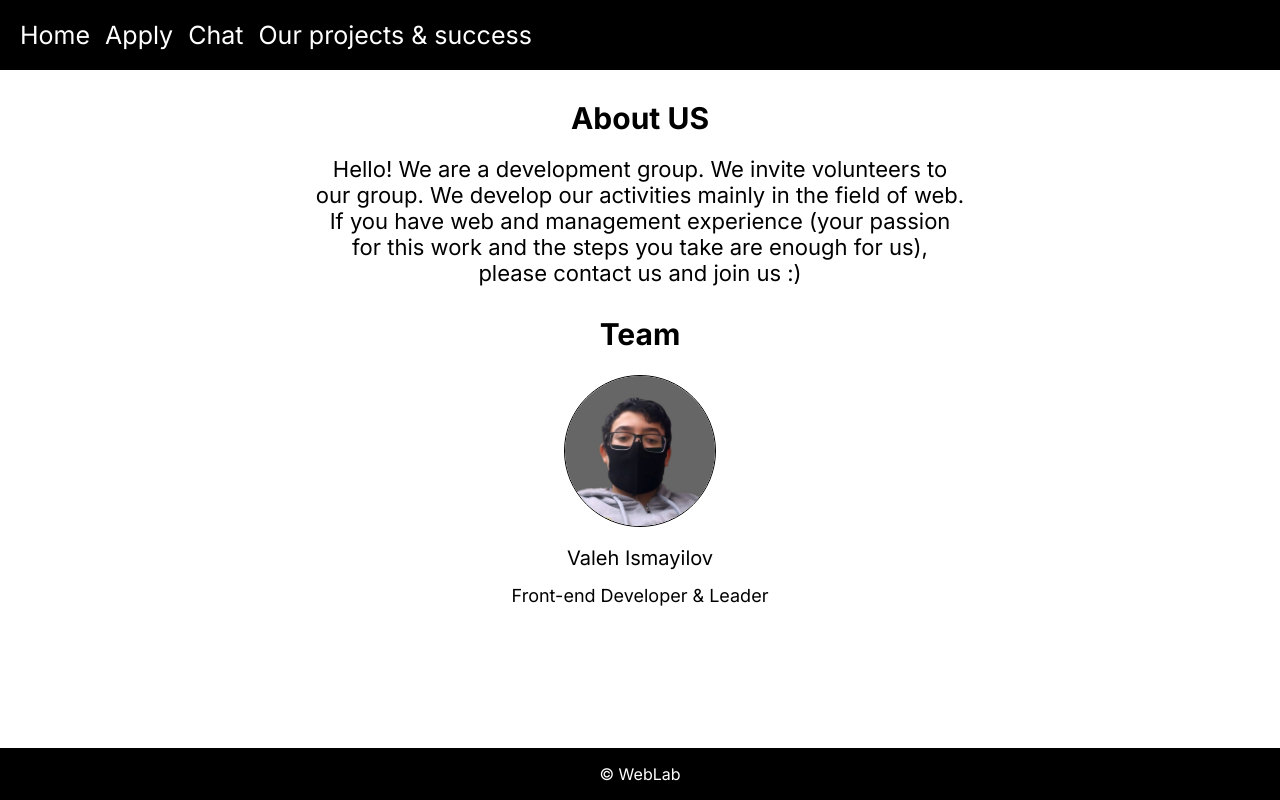
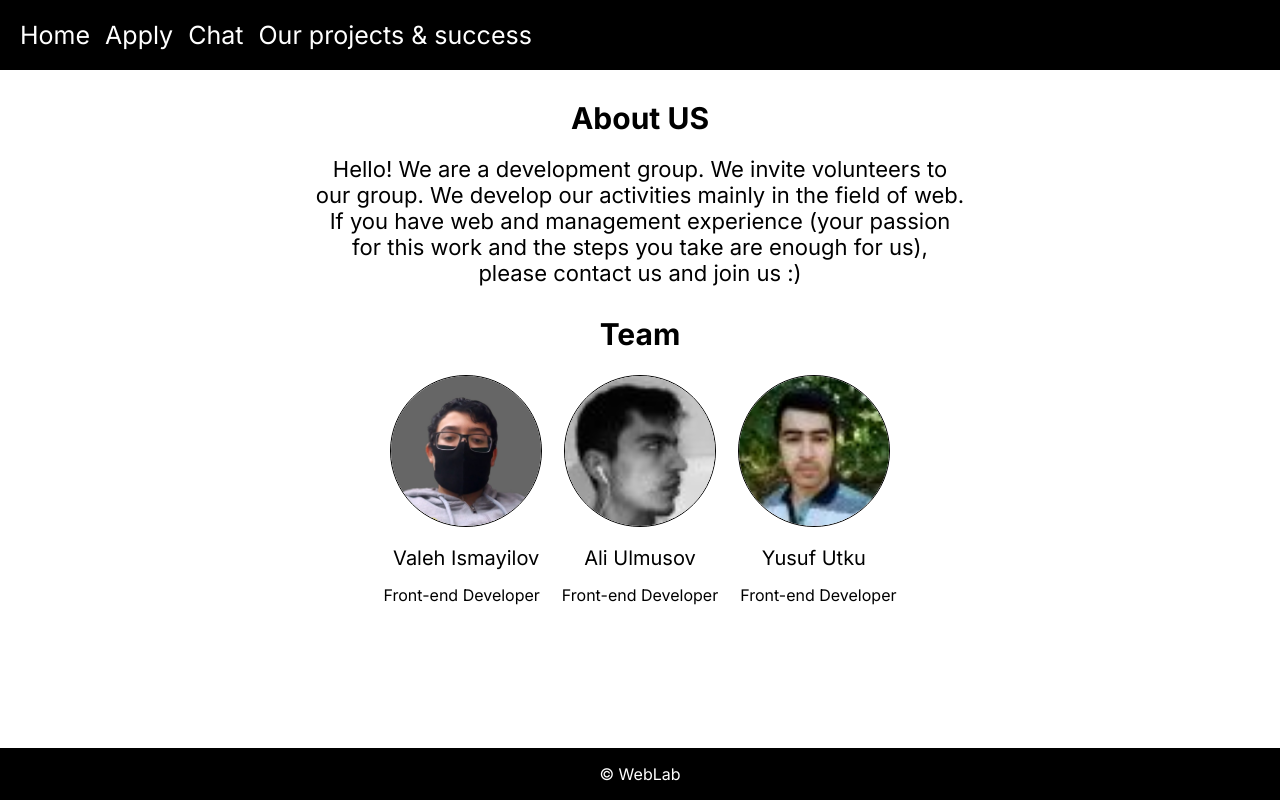
Before and after one commit to valeh-ismayilov/weblab, a plain HTML site: page index.html in a window 1280 px wide. Drawn offline with nearby package versions, Linux system fonts and the light colour scheme; a script that the page names is missing.

Commit message:
Add files via upload

```diff
--- a/assets/css/index.css
+++ b/assets/css/index.css
@@ -1,4 +1,4 @@
-/* @import url('https://fonts.googleapis.com/css2?family=Inter:wght@100;200;300;400;500;600;700;800;900&display=swap'); */
+@import url('https://fonts.googleapis.com/css2?family=Inter:wght@100;200;300;400;500;600;700;800;900&display=swap');
 
 * {
     outline: none;
@@ -76,7 +76,7 @@ table {
 }
 
 .member-status {
-    font-size: 18px;
+    font-size: 16px;
 }
 
 footer {
@@ -174,3 +174,21 @@ textarea {
 .mark {
     font-weight: bolder;
 }
+
+.left, .right, .center {
+    float: left;
+    width: 33%;
+    padding: 10px;
+    text-align: center;
+}
+.container:after {
+    clear: both;
+}
+.member-box {
+    margin-top: 30px;
+    margin-bottom: 30px;
+}
+
+#right {
+    float: right;
+}
--- a/index.html
+++ b/index.html
@@ -52,6 +52,9 @@
             <a class="nav-link" href="" onclick="alert('This section is not completed');">
                 Our projects & success
             </a>
+            <span id="right">
+                Mobile
+            </span>
         </div>
     </nav>
 
@@ -72,9 +75,9 @@
             </div>
             <table>
                 <tr>
-                    <td>
+                    <td class="member-box">
                         <center>
-                            <a href="https://valeh-ismayilov.github.io/personal" target="_blank">
+                            <a href="https://ismayilov.epizy.com" target="_blank">
                                 <img class="member-image" src="./assets/img/members/valeh-ismayilov.png" title="Valeh Ismayilov / Front-end Developer & Leader">
                             </a>
                         </center>
@@ -82,7 +85,33 @@
                             Valeh Ismayilov
                         </p>
                         <p class="paragraph member-status">
-                            Front-end Developer & Leader
+                            Front-end Developer &nbsp;
+                        </p>
+                    </td>
+                    <td class="member-box">
+                        <center>
+                            <a href="" target="_blank">
+                                <img class="member-image" src="./assets/img/members/ali-ulmusov.png" title="Valeh Ismayilov / Front-end Developer & Leader">
+                            </a>
+                        </center>
+                        <p class="paragraph member-name">
+                            Ali Ulmusov
+                        </p>
+                        <p class="paragraph member-status">
+                            &nbsp; Front-end Developer &nbsp;
+                        </p>
+                    </td>
+                    <td class="member-box">
+                        <center>
+                            <a href="" target="_blank">
+                                <img class="member-image" src="./assets/img/members/yusuf-utku.png" title="Valeh Ismayilov / Front-end Developer & Leader">
+                            </a>
+                        </center>
+                        <p class="paragraph member-name">
+                            Yusuf Utku
+                        </p>
+                        <p class="paragraph member-status">
+                            &nbsp; Front-end Developer
                         </p>
                     </td>
                 </tr>
```
Also changed, not shown: assets/img/members/ali-ulmusov.png (added), assets/img/members/yusuf-utku.png (added).
